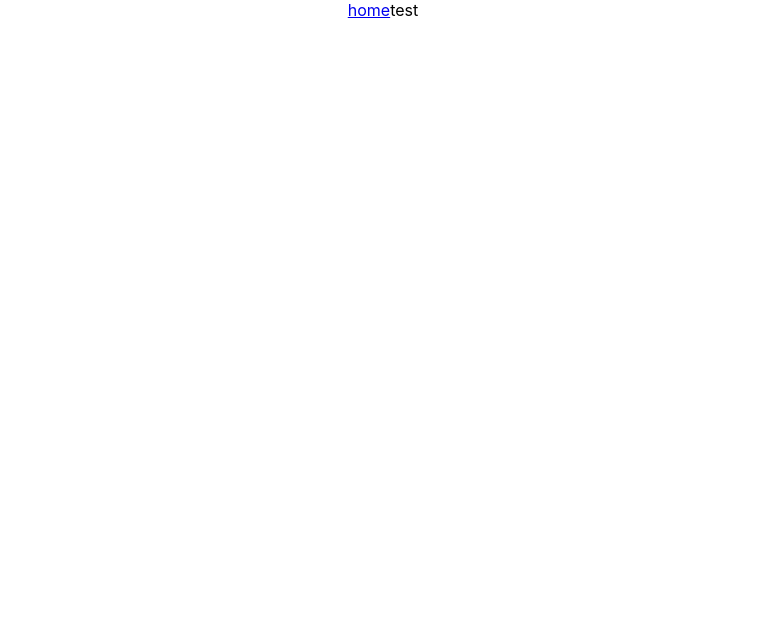
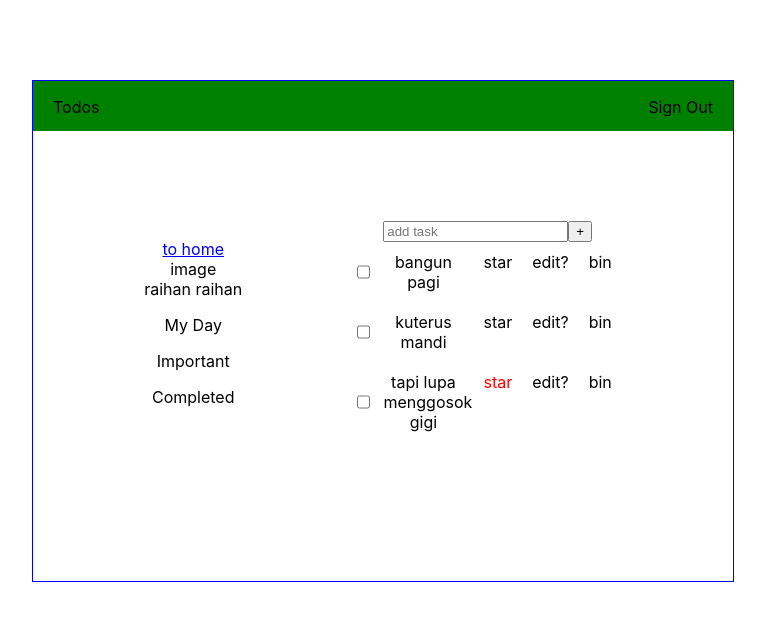
Before and after one commit to raihanrachman/mytodos, a React (Create React App) app: page /dashboard in a window 1280 px wide. Shown: the top 620 px of the page, without its empty margins (257-1022 px from the left). Built offline with nearby package versions, Linux system fonts and the light colour scheme.

Commit message:
[Raihan] - add major feature, animation, dashboard page

```diff
--- a/src/App.js
+++ b/src/App.js
@@ -5,17 +5,17 @@ import SignUp from './pages/SignUp';
 import HomeDashboard from './pages/HomeDashboard';
 
 
-
-
 const App = () => {
   return (
     <div className="App">
-      <Route path="/" component = {SignUp} exact/>
-      <Route path="/signup" component = {SignUp} exact/>
-      <Route path="/signin" component = {SignUp} exact/>
-      <Route exact path="/dashboard">
-            <HomeDashboard />
-      </Route>
+      <main>
+        <Route path="/" component = {SignUp} exact/>
+        <Route path="/signin" component = {SignUp} exact/>
+        <Route path="/dashboard" component = {HomeDashboard} exact/>
+        {/* <Route exact path="/dashboard">
+              <HomeDashboard />
+        </Route> */}
+      </main>
     </div>
   );
 }
--- a/src/DummyData.js
+++ b/src/DummyData.js
@@ -0,0 +1,23 @@
+export const data = [
+  {
+    id: 1,
+    task: "bangun pagi",
+    isCompleted: false,
+    isImportant: false,
+    isEdit: false
+  },
+  {
+    id: 2,
+    task: "kuterus mandi",
+    isCompleted: false,
+    isImportant: false,
+    isEdit: false
+  },
+  {
+    id: 3,
+    task: "tapi lupa menggosok gigi",
+    isCompleted: false,
+    isImportant: true,
+    isEdit: false
+  },
+]
--- /dev/null
+++ b/src/assets/styles/HomeDashboard.scss
@@ -0,0 +1,25 @@
+.home-dashboard-wrapper {
+  justify-content: space-evenly;
+  align-items: center;
+  width: 100%;
+  height: 100%;
+
+  section {
+
+  }
+
+  .task-name{
+    max-width: 80px;
+  }
+}
+
+.todo {
+  display: flex;
+  p {
+    margin: 10px 10px;
+  }
+}
+
+.red {
+  color: red;
+}
--- a/src/assets/styles/SignUp.scss
+++ b/src/assets/styles/SignUp.scss
@@ -1,20 +1,30 @@
-.main-wrapper {
+.flex {
   display: flex;
-  justify-content: space-evenly;
-  align-items: center;
+}
+
+.section-wrapper{
   border: 1px blue solid;
   width: 700px;
   height: 500px;
   margin: 10vh auto;
   position: relative;
 
-  form {
+}
 
-    .input-wrapper {
+.sign-wrapper {
+  justify-content: space-evenly;
+  align-items: center;
+  background-color: green;
+  width: 100%;
+  height: 100%;
+
+  .main-form {
+
+    &__input-wrapper {
       display: flex;
       flex-direction: column;
 
-      input{
+      input {
         margin: 5px auto;
         width: 150px;
       }
@@ -23,11 +33,23 @@
   }
 }
 
+.header-wrapper {
+  background-color: green;
+  width: 100%;
+  height: 50px;
+  position: absolute;
+}
 
-.header-text {
+.title-wrapper {
   position: absolute;
   top:0;
   left: 20px;
+}
+
+.signout-wrapper {
+  position: absolute;
+  top:0;
+  right: 20px;
 }
 
 
--- a/src/components/SignButton.js
+++ b/src/components/SignButton.js
@@ -1,4 +1,6 @@
 import React from 'react'
+
+
 
 export class SignButton extends React.Component {
   render(){
--- a/src/layout/HeaderTodos.js
+++ b/src/layout/HeaderTodos.js
@@ -3,9 +3,14 @@ import React, { Component } from 'react'
 export default class HeaderTodos extends Component {
   render() {
     return (
-      <div className="header-text">
-        <p>Todos</p>
-      </div>
+      <header className="header-wrapper">
+        <div className="title-wrapper">
+          <p>Todos</p>
+        </div>
+        <div className="signout-wrapper">
+        <p>Sign Out</p>
+        </div>
+      </header>
     )
   }
 }
--- a/src/pages/HomeDashboard.js
+++ b/src/pages/HomeDashboard.js
@@ -1,13 +1,129 @@
-import React, { Component } from 'react'
+import React, { Component } from 'react';
 import {Link} from 'react-router-dom';
+import  {data} from '../DummyData';
+import '../assets/styles/HomeDashboard.scss'
+import HeaderTodos from '../layout/HeaderTodos'
 
 export default class HomeDashboard extends Component {
+  state = {
+    todos : [],
+    viewTodos:[],
+    tempTask:"",
+    tempEdit: "",
+  }
+
+  componentDidMount(){
+    this.setState({
+      todos: [...data],
+      viewTodos: [...data],
+    })
+  }
+
+  onChange = e => {
+    this.setState({
+      [e.target.name]: e.target.value
+    })
+  }
+
+  onSubmit = e => {
+    e.preventDefault()
+    const data = {
+      id: this.state.todos.length + 1,
+      task: this.state.tempTask,
+      isCompleted: false,
+      isImportant: false,
+      isEdit: false
+    }
+    console.log(data)
+    this.state.tempTask === "" ? alert("why empty dude?") :
+    this.setState({
+      todos: [...this.state.todos, data],
+      tempTask: ""
+    })
+  }
+
+  delTodo = async id => {
+    await this.setState({todos: this.state.todos.filter( todo => todo.id !== id)})
+    this.setState({viewTodos: this.state.todos})
+  }
+
+  toggleImportant = async id => {
+    await this.setState({
+      todos: this.state.todos.map( todo =>
+        todo.id === id ?  {...todo, isImportant: !todo.isImportant} : todo
+      )
+    })
+    this.setState({
+      viewTodos: this.state.todos
+    })
+  }
+
+  showImportant = async () => {
+    await this.setState({
+      viewTodos: this.state.todos.filter( todo =>
+        todo.isImportant
+      )
+    })
+    console.log(this.state.viewTodos)
+  }
+
+  showAll = () => {
+    this.setState({
+      viewTodos: this.state.todos
+    })
+    console.log(this.state.viewTodos)
+  }
+
+  toggleEdit = id => {}
+
   render() {
     return (
-      <div>
-        <Link to="/">home</Link>
-        test
-      </div>
+      <section className="section-wrapper animated reveal">
+        <HeaderTodos/>
+        <section className="home-dashboard-wrapper flex">
+          <section className="profile">
+            <Link to="/">to home</Link>
+            <div className="profile-user">
+              <div className="profile-user_image">
+                image
+              </div>
+              <div className="profile-user_name">
+                raihan raihan
+              </div>
+            </div>
+            <div className="profile-selection">
+              <p onClick={this.showAll}>My Day</p>
+              <p onClick={this.showImportant}>Important</p>
+              <p>Completed</p>
+            </div>
+          </section>
+
+          <section className="todos">
+            <form action="" onSubmit={this.onSubmit} className="todos-form-wrapper">
+              <div className="input-wrapper">
+                <input onChange={this.onChange} value={this.state.tempTask} name="tempTask" placeholder="add task" type="text"/>
+                <button>+</button>
+              </div>
+            </form>
+            <section className="todos-list">
+              <div className="todo-wrapper">
+                {this.state.viewTodos.map( todo => {
+                  return(
+                    <div className="todo">
+                      <input type="checkbox" name="checkbox" id=""/>
+                      <p className="task-name">{todo.task}</p>
+                      <p onClick={()=>this.toggleImportant(todo.id)} className={todo.isImportant && "red"}>star</p>
+                      {/* <input onChange={this.onChange} value={todo.isEdit ? this.state.tempTas : todo.task} name="tempEdit" type="text"/> */}
+                      <p>edit?</p>
+                      <p onClick={()=>this.delTodo(todo.id)}>bin</p>
+                    </div>
+                  )
+                } )}
+              </div>
+            </section>
+          </section>
+        </section>
+      </section>
     )
   }
 }
--- a/src/pages/SignUp.js
+++ b/src/pages/SignUp.js
@@ -10,7 +10,7 @@ export default class SignUp extends Component {
     title: this.props.match.path === "/signin" ? "Sign in to Task Manager":"Create Account",
     greet: this.props.match.path === "/signin" ? "HELLO THERE!" : "WELCOME BACK!",
     greetDescription: this.props.path === "signin" ? "Don't have account? Sign up here!": "Sign in here!",
-    buttonAside: this.props.match.path === "/signin" ? <Link to="/signup">SIGN UP</Link> : <Link to="/signin">SIGN IN</Link>,
+    buttonAside: this.props.match.path === "/signin" ? <Link to="/">SIGN UP</Link> : <Link to="/signin">SIGN IN</Link>,
     buttonForm: this.props.match.path === "/signin" ? "SIGN IN": "SIGN UP",
     formText: this.props.match.path === "/signin" ? "or use your email account" : "or use your email for registration",
     name: "",
@@ -57,8 +57,9 @@ export default class SignUp extends Component {
   render(){
     console.log(this.props.match.path)
     return (
-      <main className="main-wrapper animated reveal">
+      <section className="section-wrapper animated reveal">
         <HeaderTodos/>
+        <section className="sign-wrapper flex">
           <aside className="side-sign animated reveal animation-delay-2">
             <h2 className="side-sign__greet">{this.state.greet}</h2>
             <p className="side-sign__description">{this.state.greetDescription}</p>
@@ -66,15 +67,15 @@ export default class SignUp extends Component {
             <button onClick={this.login}>to dashboard with push fuction for login</button>
           </aside>
           <section className="main animated reveal animation-delay-1">
-          <h1 className="side-sign_title">{this.state.title}</h1>
-          <div className="icon">
+            <h1 className="main-title">{this.state.title}</h1>
+            <div className="main-icon">
               <a href=""><i className="fab fa-facebook-f"></i></a>
               <a href=""><i className="fab fa-google-plus-g"></i></a>
               <a href=""><i className="fab fa-linkedin-in"></i></a>
             </div>
-          <form className="" onSubmit={this.onSubmit}>
-            <p className="form-text">{this.state.formText}</p>
-            <div className="input-wrapper">
+            <form className="main-form" onSubmit={this.onSubmit}>
+              <p className="main-form__text">{this.state.formText}</p>
+              <div className="main-form__input-wrapper">
                 {this.props.match.params.sign === "signin" ? "":
                 <input required onChange={this.onChange} type="text" name="name" id="input-name" placeholder="Name" value={this.state.name}/>}
                 <input required onChange={this.onChange} type="email" name="email" id="input-email"  placeholder="Email" value={this.state.email}/>
@@ -83,7 +84,8 @@ export default class SignUp extends Component {
               <SignButton click = {this.login} buttonText = {this.state.buttonForm}/>
             </form>
           </section>
-      </main>
+        </section>
+      </section>
     )
   }
 }
```
Lines whose indentation alone changed are shown as unchanged.
